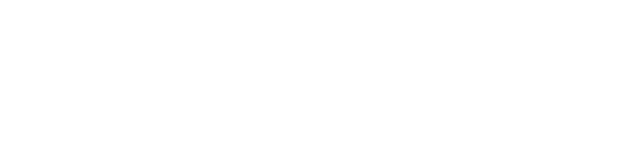
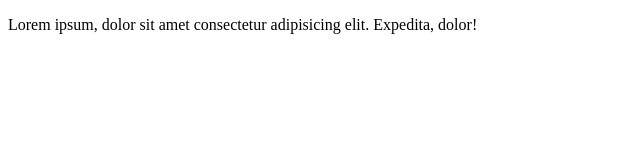
Before and after one commit to AntonFeinrir/test, a plain HTML site: page index.html in a window 1280 px wide. Shown: the whole page, without its empty margins (0-640 px from the left). Drawn offline with Linux system fonts and the light colour scheme.

Commit message:
new commit

```diff
--- a/index.html
+++ b/index.html
@@ -10,5 +10,6 @@
 <body>
 
 </body>
+<p>Lorem ipsum, dolor sit amet consectetur adipisicing elit. Expedita, dolor!</p>
 
 </html>
```
